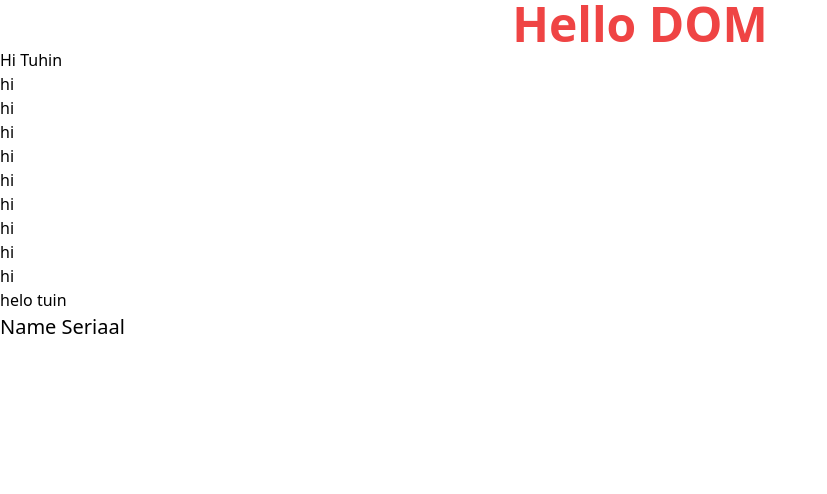
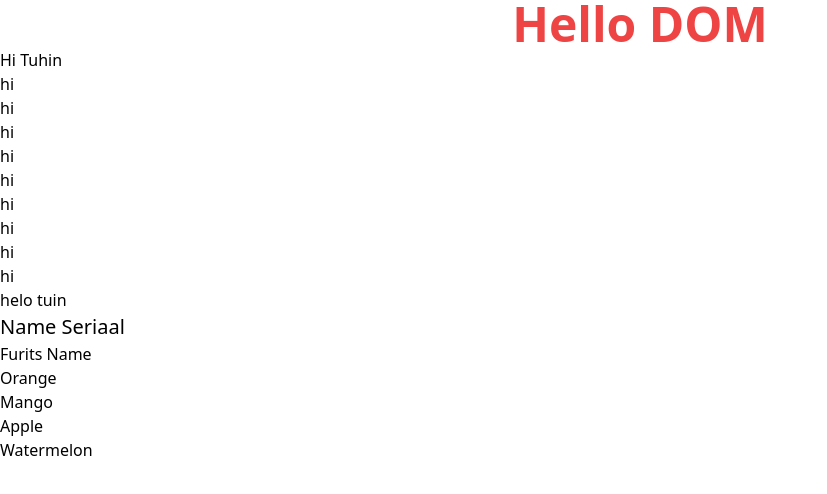
Before and after one commit to tuhinhossain123/js-practice, a plain HTML site: page index.html in a window 1280 px wide. Shown: the whole page, without its empty margins (0-827 px from the left). Drawn offline with nearby package versions, Linux system fonts and the light colour scheme.

Commit message:
innerHtml recap

```diff
--- a/index.html
+++ b/index.html
@@ -10,7 +10,7 @@
     <header>
         <h2 class="text-5xl font-bold text-red-500 text-center">Hello DOM</h2>
     </header>
-    <main>
+    <main id="main-container">
         <h2>Hi Tuhin</h2>
         <ul>
             <ol id="li-list">
--- a/script.js
+++ b/script.js
@@ -16,3 +16,26 @@ const liAdd = document.getElementById('li-list');
 const li = document.createElement("li");
 li.innerText="helo tuin";
 liAdd.appendChild(li)
+
+
+const mainContainer = document.getElementById('main-container');
+const sections = document.createElement('section');
+// sections.appendChild(mainContainer)
+const h1 = document.createElement('h1');
+h1.innerText='Furits Name';
+sections.appendChild(h1);
+const ul = document.createElement('ul');
+sections.appendChild(ul);
+const li1 = document.createElement('li');
+li1.innerText='Orange';
+ul.appendChild(li1);
+const li2 = document.createElement('li');
+li2.innerText='Mango';
+ul.appendChild(li2);
+const li3 = document.createElement('li');
+li3.innerText='Apple';
+ul.appendChild(li3);
+const li4 = document.createElement('li');
+li4.innerText='Watermelon';
+ul.appendChild(li4);
+mainContainer.appendChild(sections)
```
